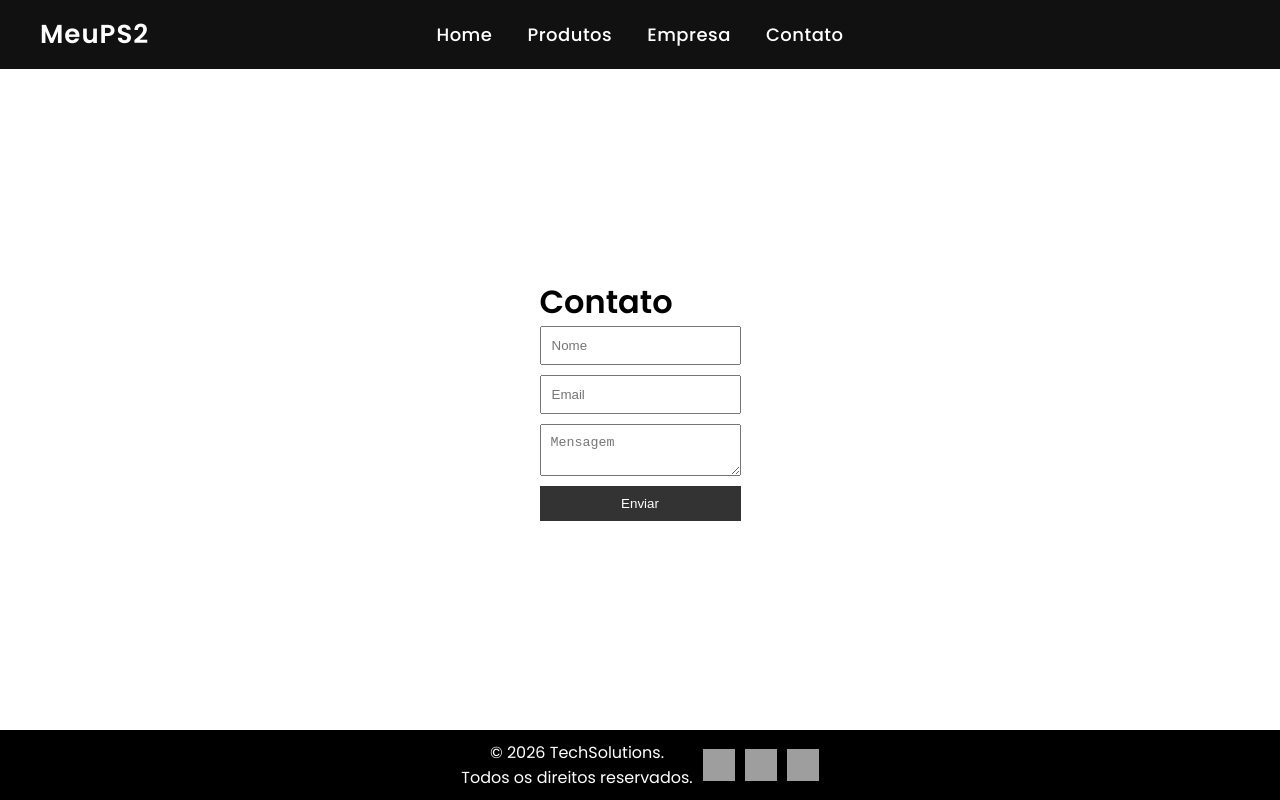
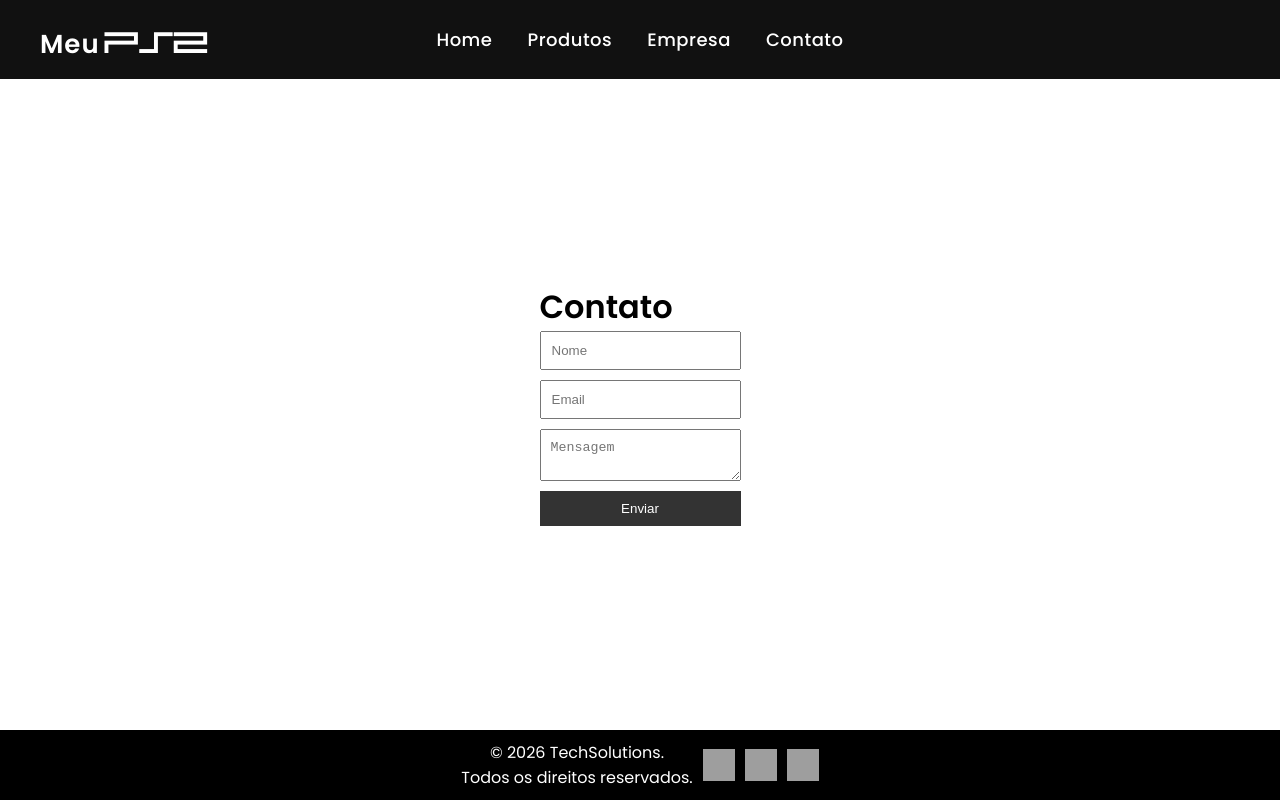
Before and after one commit to guilhermemmp/techSolutions, a React (Vite) app: page /contato in a window 1280 px wide. Built offline with nearby package versions, Linux system fonts and the light colour scheme; grey boxes are pictures that could not be loaded.

Commit message:
Fonte nova

```diff
--- a/src/components/menu/menu.css
+++ b/src/components/menu/menu.css
@@ -1,9 +1,20 @@
 @import url("https://fonts.googleapis.com/css2?family=Poppins:wght@400;500;600&display=swap");
+
+@font-face {
+  font-family: "BTSEPS2";
+  src: url(../../assets/fonts/BTSEPS2.TTF) format("truetype");
+}
 
 * {
   margin: 0;
   padding: 0;
   box-sizing: border-box;
+}
+
+span{
+  font-family: 'BTSEPS2', sans-serif;
+  font-size: 44px;
+  margin-left: 5px;
 }
 
 body {
--- a/src/components/menu/menu.jsx
+++ b/src/components/menu/menu.jsx
@@ -6,7 +6,7 @@ const Menu = () => {
     return (
 
         <nav className="menu">
-            <h1 className='logo'>MeuPS2</h1>
+            <h1 className='logo'>Meu<span>PS2</span></h1>
             <ul>
                 <li><Link to="/">Home</Link></li>
                 <li><Link to="/produtos">Produtos</Link></li>
```
Also changed, not shown: src/assets/fonts/BTSEPS2.TTF (added).
